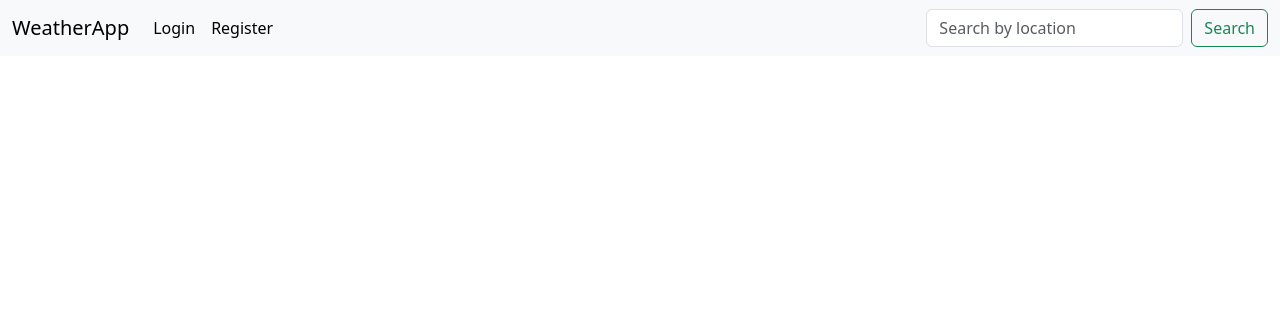
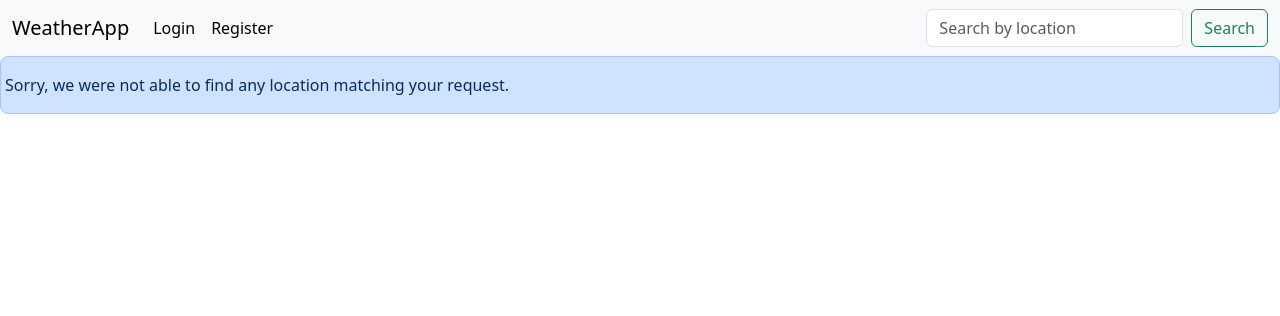
Before and after one commit to u-cha/WeatherApp, a Django app: page /lookup/1 in a window 1280 px wide. Shown: the top 316 px of the page. Run offline with Django 4.2, Linux system fonts and the light colour scheme; data that the repository does not hold is empty.

Commit message:
Changed lookup_results.html template to show location cards or a notification(if not found)

```diff
--- a/Weather/WeatherApp/templates/WeatherApp/lookup_results.html
+++ b/Weather/WeatherApp/templates/WeatherApp/lookup_results.html
@@ -1,7 +1,22 @@
 {% extends 'WeatherApp/base.html' %}
 
 {% block content %}
-    {% for key, value in result.items %}
-        <ul><b>{{key}}</b> : {{value}}</ul>
-    {% endfor %}
+<div class="p-3 text-primary-emphasis bg-primary-subtle border border-primary-subtle rounded-3">
+  <div class="row align-items-start">
+      {%if result %}
+        {% for location in result %}
+
+            <div class="col">
+                <h3>{{location.name}}</h3>
+                <ul>Latitude: {{location.lat |truncatechars:6}}</ul>
+                <ul>Longitude: {{location.lon |truncatechars:6}}</ul>
+                <ul>Country: {{location.country}}</ul>
+            </div>
+
+        {% endfor %}
+      {% else %}
+        Sorry, we were not able to find any location matching your request.
+      {%endif%}
+</div>
+</div>
 {% endblock %}
```
